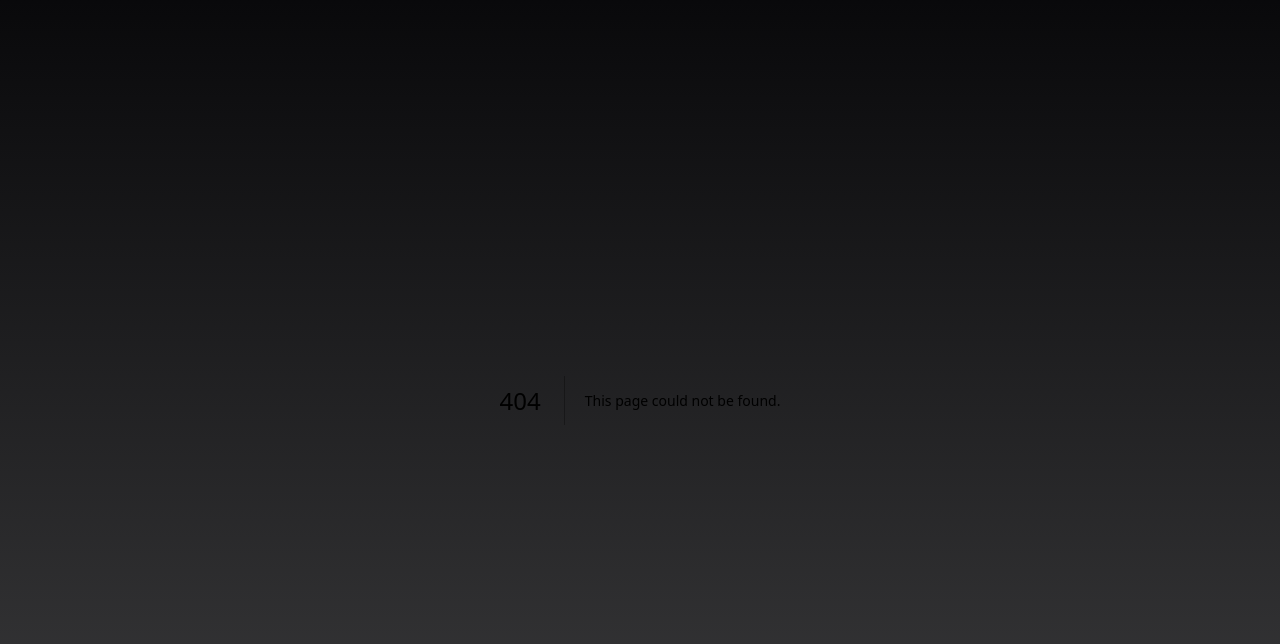
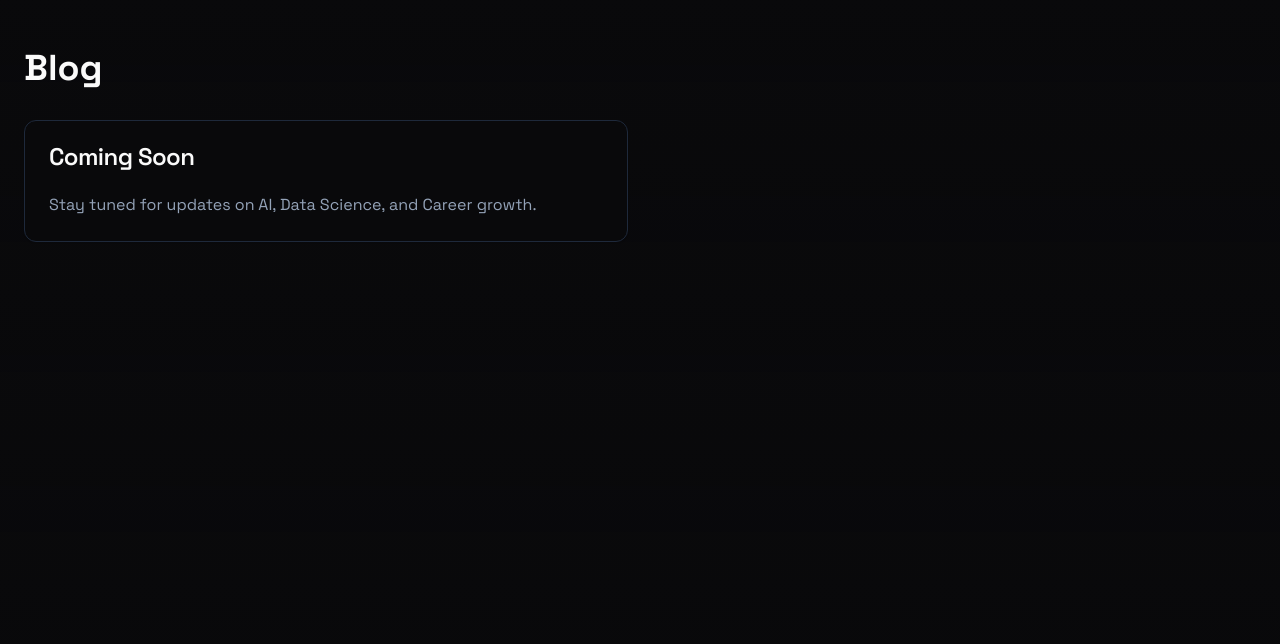
Before and after one commit to 1mgodlyiest/portfolio-website, a Next.js app: page /blog in a window 1280 px wide. Before the commit this address had no page. Shown: the top 644 px of the page. Built offline with nearby package versions, Linux system fonts and the light colour scheme.

Commit message:
feat: add blog section scaffold

```diff
--- /dev/null
+++ b/app/blog/page.tsx
@@ -0,0 +1,20 @@
+import { Card, CardContent, CardHeader, CardTitle } from "@/components/ui/card"
+import Link from "next/link"
+
+export default function BlogPage() {
+  return (
+    <div className="container mx-auto py-12 px-6">
+      <h1 className="text-4xl font-bold mb-8">Blog</h1>
+      <div className="grid grid-cols-1 md:grid-cols-2 gap-6">
+        <Card>
+          <CardHeader>
+            <CardTitle>Coming Soon</CardTitle>
+          </CardHeader>
+          <CardContent>
+            <p className="text-muted-foreground">Stay tuned for updates on AI, Data Science, and Career growth.</p>
+          </CardContent>
+        </Card>
+      </div>
+    </div>
+  )
+}
```
Also changed, not shown: app/blog/[slug]/page.tsx (added).
